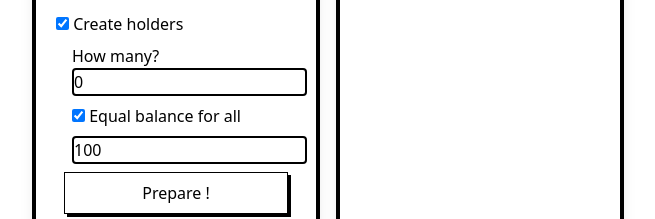
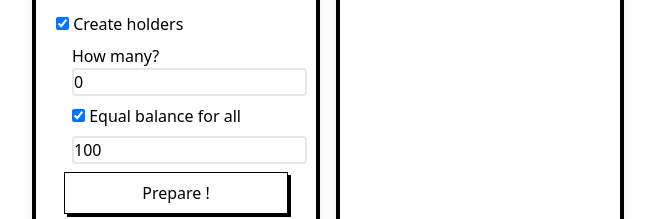
Before and after one commit to orlandocsosa/stellar-chef, a SvelteKit app: page /recipe/asset-issuance in a window 1280 px wide. Shown: the part 268-487 px from the top of the page, without its empty margins (312-967 px from the left). Built offline with nearby package versions, Linux system fonts and the light colour scheme; no server answers; what stellar-sdk would draw is missing.

Commit message:
Add hasToAcceptSpaces and maxlength props to Input component

```diff
--- a/src/components/Input.svelte
+++ b/src/components/Input.svelte
@@ -4,34 +4,24 @@
   export let disabled: boolean = false;
   export let readonly: boolean = false;
   export let type: string = 'text';
+  export let hasToAcceptSpaces: boolean = false;
+  export let maxlength: number = 50;
 
-  function handleInput(event: Event & { currentTarget: HTMLInputElement }) {
-    if (type === 'number') {
-      value = parseFloat(event.currentTarget.value);
-    } else {
-      value = event.currentTarget.value.toString().replace(/\s/g, '');
+  function handleSpaces(event: Event & { currentTarget: HTMLInputElement }) {
+    value = event.currentTarget.value;
+    if (!hasToAcceptSpaces) {
+      value = value.toString().replace(/\s/g, '');
     }
   }
 </script>
 
-{#if type === 'text'}
-  <input
-    {id}
-    bind:value
-    on:input={handleInput}
-    type="text"
-    {disabled}
-    {readonly}
-    class="w-full p-2 border-4 border-black mb-4"
-  />
-{:else if type === 'number'}
-  <input
-    {id}
-    bind:value
-    on:input={handleInput}
-    type="number"
-    {disabled}
-    {readonly}
-    class="border-2 border-black rounded mb-2"
-  />
-{/if}
+<input
+  {id}
+  {value}
+  on:input={handleSpaces}
+  {type}
+  {disabled}
+  {readonly}
+  {maxlength}
+  class={type === 'text' ? 'mb-4 border-4 w-full p-2 border-black' : 'mb-2 border-2 rounded'}
+/>
```
